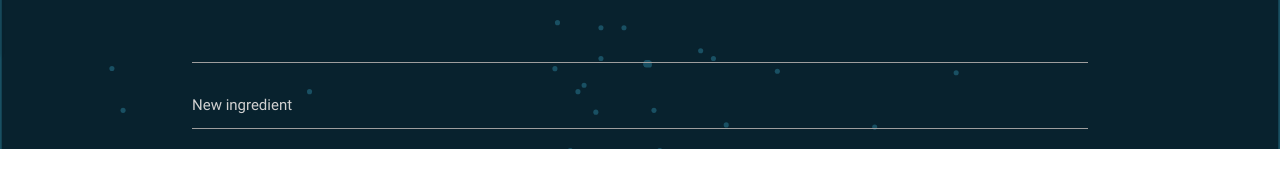
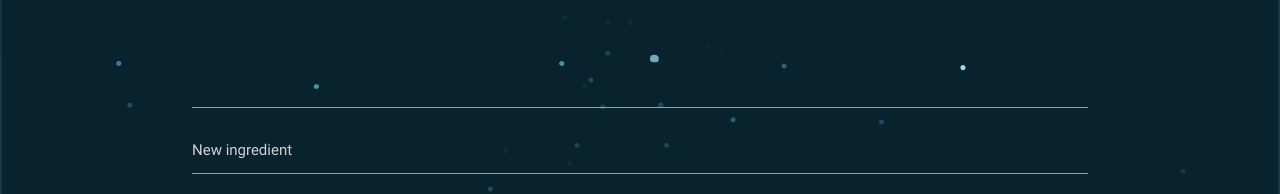
Before and after one commit to AidenRW/foodapp, a website: page public/user.html in a window 1280 px wide. Shown: the part 805-999 px from the top of the page. Before the commit the page ends 954 px from the top, so only its background shows below. Drawn offline with nearby package versions, Linux system fonts and the light colour scheme.

Commit message:
Tuesday morning changes

```diff
--- a/public/user.css
+++ b/public/user.css
@@ -16,7 +16,7 @@ nav, side-nav {
 
 body {
   /* background-color: #0f222d; */
-  background-image: url("img/hotdog-bkgrd.svg");
+  background-image: url("img/mobile-bkgrd.svg");
   background-repeat: no-repeat;
   background-size: cover;
 }
@@ -29,6 +29,11 @@ body {
   background-color: #0f222d;
 }
 
+.chips-container {
+  padding-top: 3em;
+  width: 70vw;
+}
+
 /* .page {
   background-image: url("img/hotdog-bkgrd.svg");
   background-repeat: no-repeat;
--- a/public/user.html
+++ b/public/user.html
@@ -37,11 +37,11 @@
       </div>
     </div>
 
-    <div class="container white-text">
+    <div class="chips-container container white-text">
       <div class="chips"></div>
       <div class="chips chips-placeholder white-text"></div>
     </div>
-    </div>
+  </div>
 
 
 
```
